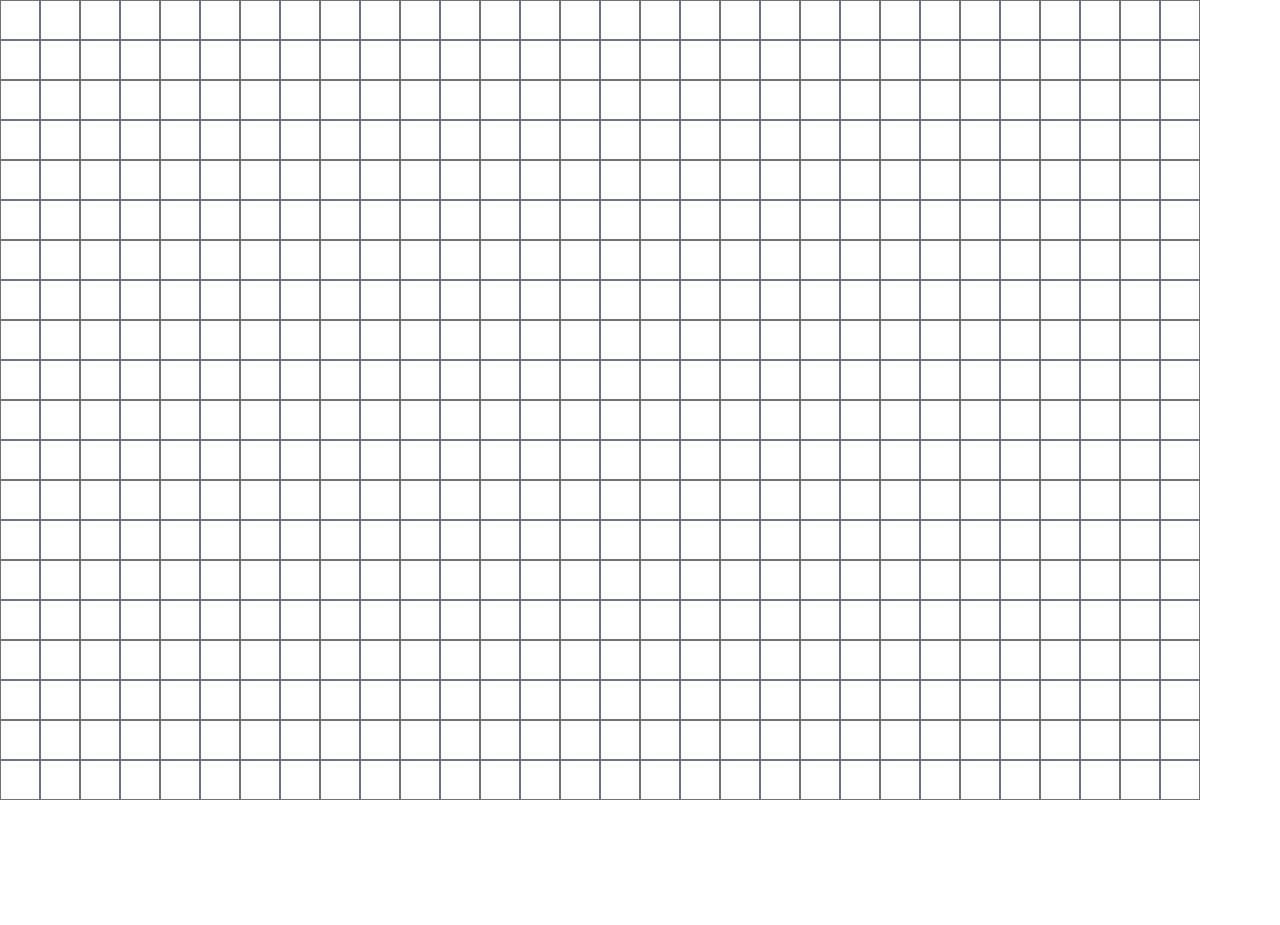
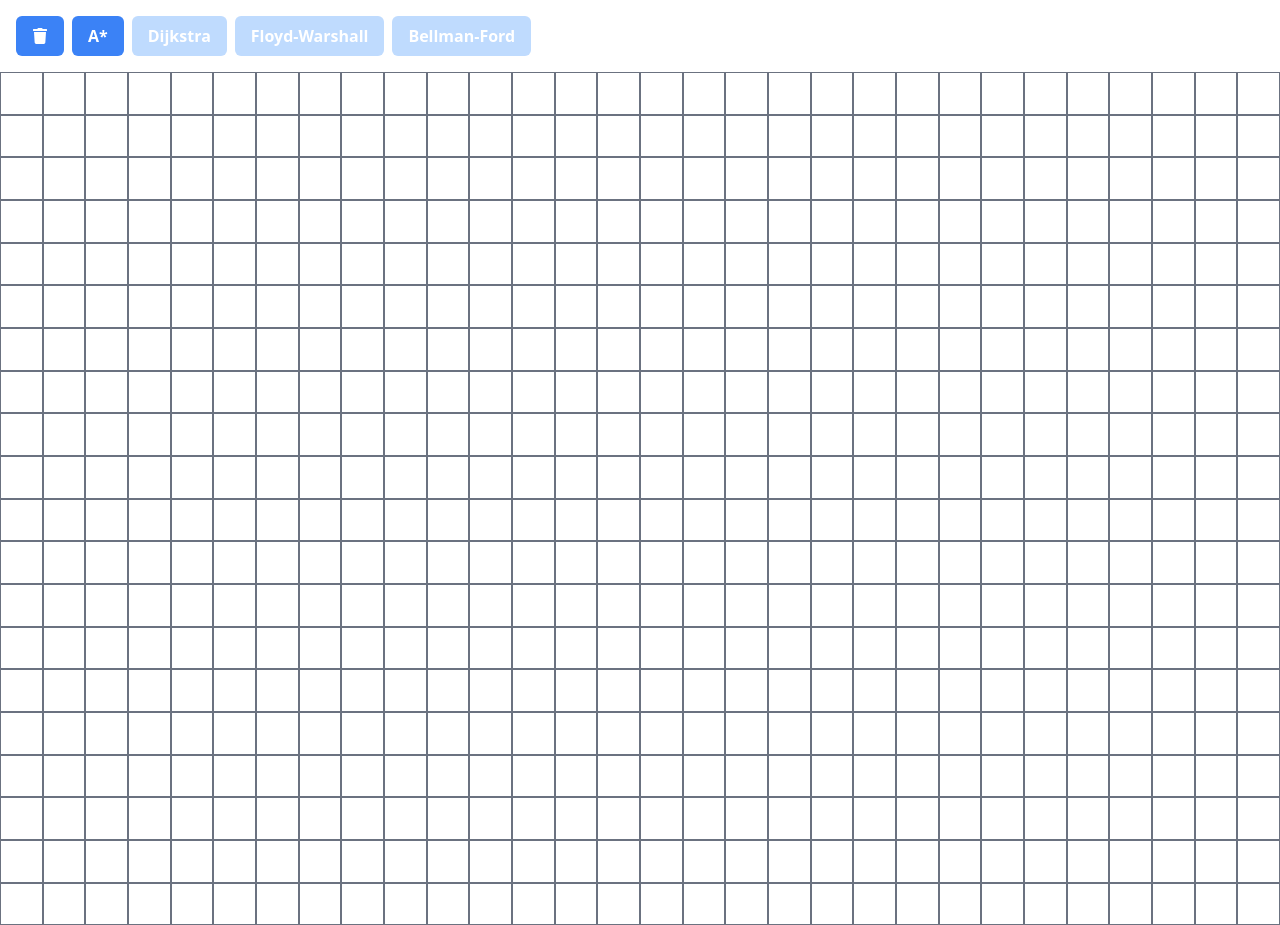
Before and after one commit to azboss2021/pathfinding, a React (Vite) app: page / in a window 1280 px wide. Before the commit the page ends 800 px from the top, so only its background shows below. Built offline with nearby package versions, Linux system fonts and the light colour scheme.

Commit message:
Ui changes. Initialize states functions. Reset button. Get neighbors

```diff
--- a/src/App.jsx
+++ b/src/App.jsx
@@ -1,31 +1,52 @@
-import { createContext, useState } from 'react';
-import { useEffect } from 'react';
+import { useState, useEffect } from 'react';
 import Grid from './components/Grid';
+import Controls from './components/Controls';
 
 const ROWS = 20;
 const COLS = 30;
 
-export const UserContext = createContext();
-
 function App() {
   const [grid, setGrid] = useState([]);
   const [mouseDown, setMouseDown] = useState(false);
-  const [sourcePlaced, setSourcePlaced] = useState(false);
-  const [targetPlaced, setTargetPlaced] = useState(false);
+  const [sourceCoords, setSourceCoords] = useState({ x: null, y: null });
+  const [targetCoords, setTargetCoords] = useState({ x: null, y: null });
   const [placingBlocks, setPlacingBlocks] = useState(true);
+  const [isRunning, setIsRunning] = useState(false);
 
   useEffect(() => {
     resetGrid();
+    document.body.oncontextmenu = (e) => e.preventDefault();
     document.body.onmousedown = () => setMouseDown(true);
     document.body.onmouseup = () => setMouseDown(false);
   }, []);
 
+  const Node = (y, x) => {
+    return {
+      state: '',
+      x: x,
+      y: y,
+      fCost: null,
+      gCost: null,
+      hCost: null,
+    };
+  };
+
+  const initializeStates = () => {
+    setMouseDown(false);
+    setSourceCoords({ x: null, y: null });
+    setTargetCoords({ x: null, y: null });
+    setPlacingBlocks(true);
+    setIsRunning(false);
+  };
+
   const resetGrid = () => {
+    if (isRunning) return;
+    initializeStates();
     const tempGrid = [];
     for (let i = 0; i < ROWS; i++) {
       const row = [];
       for (let j = 0; j < COLS; j++) {
-        row.push(['']);
+        row.push(Node(i, j));
       }
       tempGrid.push(row);
     }
@@ -33,52 +54,127 @@ function App() {
   };
 
   const handleMouseDown = (node, row, col) => {
+    if (isRunning) return;
     const tempGrid = grid;
     if (node == '') {
-      if (!sourcePlaced) {
-        tempGrid[row][col] = 'S';
-        setSourcePlaced(true);
+      if (sourceCoords.x == null) {
+        tempGrid[row][col].state = 'S';
+        setSourceCoords({ x: col, y: row });
         setPlacingBlocks(false);
-      } else if (!targetPlaced) {
-        tempGrid[row][col] = 'T';
-        setTargetPlaced(true);
+      } else if (targetCoords.x == null) {
+        tempGrid[row][col].state = 'T';
+        setTargetCoords({ x: col, y: row });
         setPlacingBlocks(false);
       } else {
-        tempGrid[row][col] = 'O';
+        tempGrid[row][col].state = 'O';
         setPlacingBlocks(true);
       }
     } else {
       if (node == 'S') {
-        setSourcePlaced(false);
+        setSourceCoords({ x: null, y: null });
       } else if (node == 'T') {
-        setTargetPlaced(false);
+        setTargetCoords({ x: null, y: null });
       } else if (node == 'O') {
         setPlacingBlocks(false);
       }
-      tempGrid[row][col] = '';
+      tempGrid[row][col].state = '';
     }
+    tempGrid[row][col].x = col;
+    tempGrid[row][col].y = row;
     setGrid(tempGrid);
   };
 
   const handleMouseEnter = (node, row, col) => {
-    if (!mouseDown || node == 'S' || node == 'T') return;
+    if (!mouseDown || node == 'S' || node == 'T' || isRunning) return;
     if (node == 'O' && !placingBlocks) {
       const tempGrid = grid.slice().slice();
-      tempGrid[row][col] = '';
+      tempGrid[row][col].state = '';
+      tempGrid[row][col].x = col;
+      tempGrid[row][col].y = row;
       setGrid(tempGrid);
     } else if (node == '' && placingBlocks) {
       const tempGrid = grid.slice().slice();
-      tempGrid[row][col] = 'O';
+      tempGrid[row][col].state = 'O';
+      tempGrid[row][col].x = col;
+      tempGrid[row][col].y = row;
       setGrid(tempGrid);
     }
   };
 
+  const distance = (x1, x2, y1, y2) => {
+    return Math.sqrt((x2 - x1) * (x2 - x1) + (y2 - y1) * (y2 - y1));
+  };
+
+  const getChildren = (parent) => {
+    const children = [];
+
+    if (parent.y != 0 && grid[parent.y - 1][parent.x].state != 'O')
+      children.push(grid[parent.y - 1][parent.x]);
+
+    if (
+      parent.y != 0 &&
+      parent.x != COLS - 1 &&
+      grid[parent.y - 1][parent.x + 1].state != 'O'
+    )
+      children.push(grid[parent.y - 1][parent.x + 1]);
+
+    if (parent.x != COLS - 1 && grid[parent.y][parent.x + 1].state != 'O')
+      children.push(grid[parent.y][parent.x + 1]);
+
+    if (
+      parent.y != ROWS - 1 &&
+      parent.x != COLS - 1 &&
+      grid[parent.y + 1][parent.x + 1].state != 'O'
+    )
+      children.push(grid[parent.y + 1][parent.x + 1]);
+
+    if (parent.y != ROWS - 1 && grid[parent.y + 1][parent.x].state != 'O')
+      children.push(grid[parent.y + 1][parent.x]);
+
+    if (
+      parent.y != ROWS - 1 &&
+      parent.x != 0 &&
+      grid[parent.y + 1][parent.x - 1].state != 'O'
+    )
+      children.push(grid[parent.y + 1][parent.x - 1]);
+
+    if (parent.x != 0 && grid[parent.y][parent.x - 1].state != 'O')
+      children.push(grid[parent.y][parent.x - 1]);
+
+    if (
+      parent.y != 0 &&
+      parent.x != 0 &&
+      grid[parent.y - 1][parent.x - 1].state != 'O'
+    )
+      children.push(grid[parent.y - 1][parent.x - 1]);
+
+    return children;
+  };
+
+  const aStar = () => {
+    if (sourceCoords.x == null || targetCoords.x == null || isRunning) return;
+    console.log(getChildren(grid[sourceCoords.y][sourceCoords.x]));
+    // const openList = [];
+    // const closedList = [];
+    // grid[sourceCoords.y][sourceCoords.x].fCost = 0;
+    // openList.push(grid[sourceCoords.y][sourceCoords.x]);
+    // while (openList.length > 0) {
+    //   openList.sort((a, b) => (a.fCost > b.fCost ? -1 : 1));
+    //   const curr = openList.pop();
+    //   const children = getChildren(curr);
+    // }
+  };
+
   return (
-    <UserContext.Provider value={[grid, handleMouseDown, handleMouseEnter]}>
-      <main>
-        <Grid />
-      </main>
-    </UserContext.Provider>
+    <main className="">
+      <Controls aStar={aStar} resetGrid={resetGrid} />
+      <Grid
+        grid={grid}
+        handleMouseDown={handleMouseDown}
+        handleMouseEnter={handleMouseEnter}
+        setMouseDown={setMouseDown}
+      />
+    </main>
   );
 }
 
--- /dev/null
+++ b/src/components/Controls.jsx
@@ -0,0 +1,31 @@
+import { FaTrash } from 'react-icons/fa';
+
+const Controls = ({ aStar, resetGrid }) => {
+  return (
+    <section className="p-4 flex gap-2 flex-wrap max-w-max">
+      <button
+        className="bg-blue-500 py-2 px-4 text-white rounded-md hover:bg-blue-600 font-bold"
+        onClick={resetGrid}
+      >
+        <FaTrash />
+      </button>
+      <button
+        className="bg-blue-500 py-2 px-4 text-white rounded-md hover:bg-blue-600 font-bold"
+        onClick={aStar}
+      >
+        A*
+      </button>
+      <button className="bg-blue-200 py-2 px-4 text-white rounded-md font-bold">
+        Dijkstra
+      </button>
+      <button className="bg-blue-200 py-2 px-4 text-white rounded-md font-bold">
+        Floyd-Warshall
+      </button>
+      <button className="bg-blue-200 py-2 px-4 text-white rounded-md font-bold">
+        Bellman-Ford
+      </button>
+    </section>
+  );
+};
+
+export default Controls;
--- a/src/components/Grid.jsx
+++ b/src/components/Grid.jsx
@@ -1,12 +1,8 @@
-import { useContext } from 'react';
-import { UserContext } from '../App';
 import Node from './Node';
 
-const Grid = () => {
-  const [grid, handleMouseDown, handleMouseEnter] = useContext(UserContext);
-
+const Grid = ({ grid, handleMouseDown, handleMouseEnter, setMouseDown }) => {
   return (
-    <section>
+    <section className="flex flex-col max-w-screen-xl mx-auto">
       {grid.map((row, rowIndex) => (
         <div key={rowIndex} className="flex">
           {row.map((col, colIndex) => (
@@ -17,6 +13,7 @@ const Grid = () => {
               colIndex={colIndex}
               handleMouseDown={handleMouseDown}
               handleMouseEnter={handleMouseEnter}
+              setMouseDown={setMouseDown}
             />
           ))}
         </div>
--- a/src/components/Node.jsx
+++ b/src/components/Node.jsx
@@ -4,21 +4,26 @@ const Node = ({
   colIndex,
   handleMouseDown,
   handleMouseEnter,
+  setMouseDown,
 }) => {
   let classes;
 
-  switch (col) {
+  switch (col.state) {
     case 'O':
-      classes = 'w-10 h-10 node border-gray-500 border bg-gray-400';
+      classes = 'flex-1 aspect-square node border-gray-500 border bg-gray-400';
       break;
     case 'S':
-      classes = 'w-10 h-10 node border-gray-500 border bg-green-500';
+      classes = 'flex-1 aspect-square node border-gray-500 border bg-green-500';
       break;
     case 'T':
-      classes = 'w-10 h-10 node border-gray-500 border bg-red-500';
+      classes = 'flex-1 aspect-square node border-gray-500 border bg-red-500';
+      break;
+    case 'N':
+      classes = 'flex-1 aspect-square node border-gray-500 border bg-pink-500';
       break;
     default:
-      classes = 'w-10 h-10 empty-node border-gray-500 border bg-white';
+      classes =
+        'flex-1 aspect-square empty-node border-gray-500 border bg-white';
       break;
   }
 
@@ -26,8 +31,12 @@ const Node = ({
     <div
       className={classes}
       onDragStart={(e) => e.preventDefault()}
-      onMouseDown={() => handleMouseDown(col, rowIndex, colIndex)}
-      onMouseEnter={() => handleMouseEnter(col, rowIndex, colIndex)}
+      onMouseDown={() => {
+        setMouseDown(true);
+        handleMouseDown(col.state, rowIndex, colIndex);
+      }}
+      onMouseUp={() => setMouseDown(false)}
+      onMouseEnter={() => handleMouseEnter(col.state, rowIndex, colIndex)}
     ></div>
   );
 
--- a/src/index.css
+++ b/src/index.css
@@ -19,11 +19,11 @@
 @keyframes scaler {
   0% {
     transform: scale(0.75);
-    opacity: 0.75;
+    opacity: 0.5;
   }
   50% {
     transform: scale(1.25);
-    opacity: 0.5;
+    opacity: 0.75;
   }
   100% {
     transform: scale(1);
@@ -34,11 +34,11 @@
 @keyframes reverse-scaler {
   0% {
     transform: scale(0.75);
-    opacity: 0.75;
+    opacity: 0.5;
   }
   50% {
     transform: scale(1.25);
-    opacity: 0.5;
+    opacity: 0.75;
   }
   100% {
     transform: scale(1);
```
